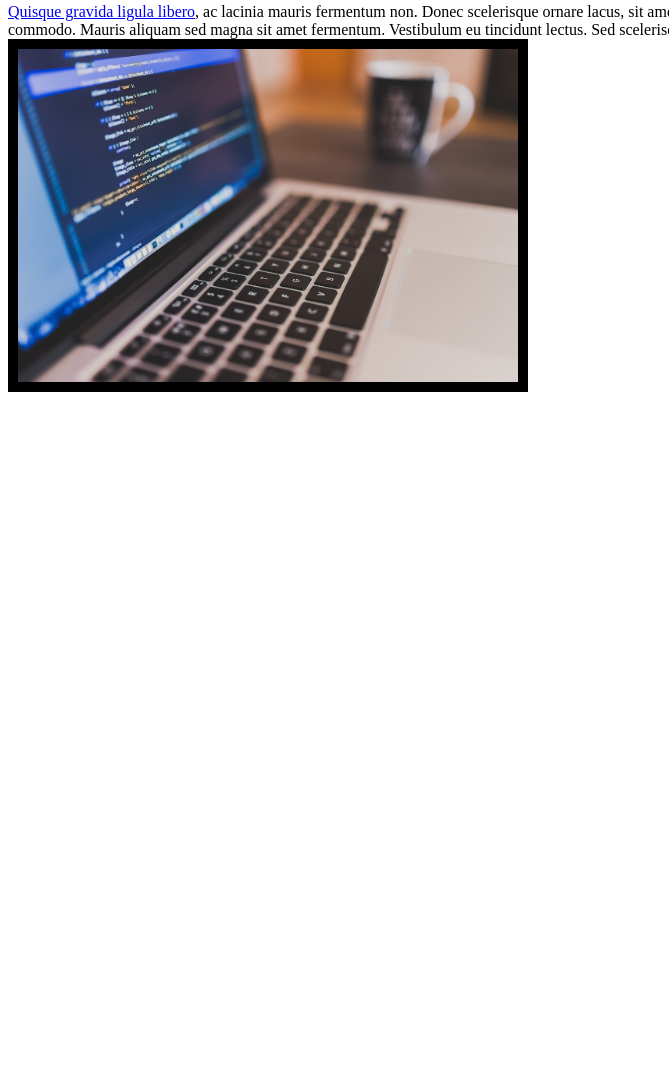
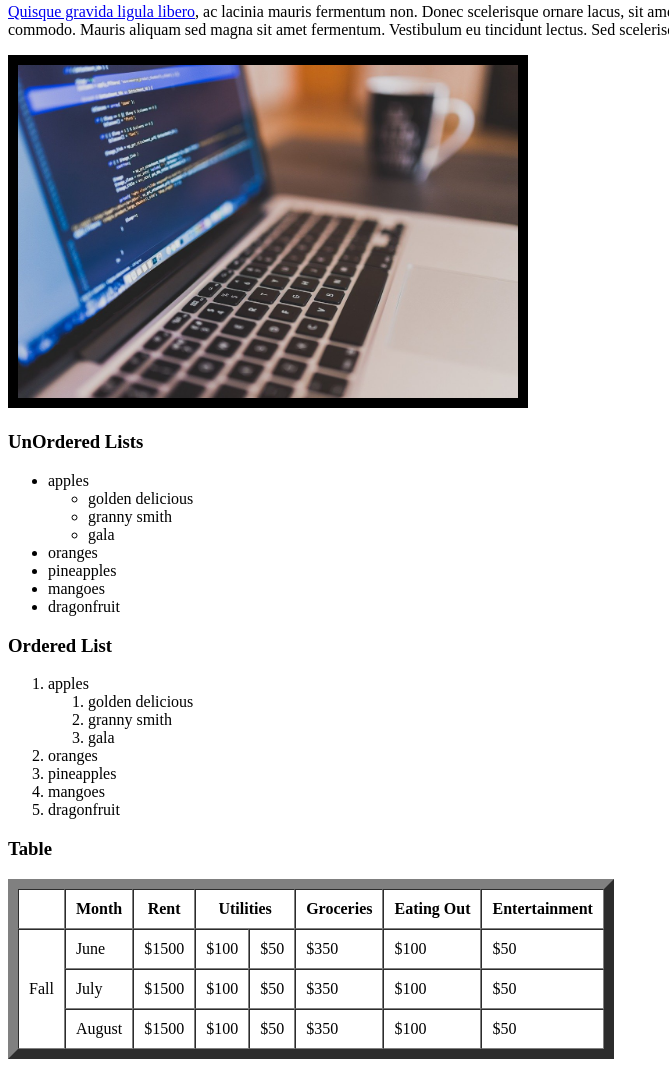
Before and after one commit to hamadshigri/My-First-Simple-Website, a plain HTML site: page index.html in a window 1280 px wide. Shown: the part 611-1678 px from the top of the page, without its empty margins (0-669 px from the left). Before the commit the page ends 1023 px from the top, so only its background shows below. Drawn offline with Linux system fonts and the light colour scheme.

Commit message:
Added some more tags

```diff
--- a/index.html
+++ b/index.html
@@ -44,8 +44,76 @@
         lacus, sit amet cursus leo. Ut rutrum ultricies ex sed maximus. Phasellus varius consectetur diam eget commodo.
         Mauris aliquam sed magna sit amet fermentum. Vestibulum eu tincidunt lectus. Sed scelerisque diam et enim rutrum
         commodo. <br>
-        <img src="coding.jpg" border="10" width="500px">
     </p>
+    <img src="coding.jpg" border="10" width="500px">
+
+    <h3>UnOrdered Lists</h3>
+    <ul>
+        <li>apples
+            <ul>
+                <li>golden delicious</li>
+                <li>granny smith</li>
+                <li>gala</li>
+            </ul>
+        </li>
+        <li>oranges</li>
+        <li>pineapples</li>
+        <li>mangoes</li>
+        <li>dragonfruit</li>
+    </ul>
+    <h3>Ordered List</h3>
+    <ol>
+        <li>apples
+            <ol>
+                <li>golden delicious</li>
+                <li>granny smith</li>
+                <li>gala</li>
+            </ol>
+        </li>
+        <li>oranges</li>
+        <li>pineapples</li>
+        <li>mangoes</li>
+        <li>dragonfruit</li>
+    </ol>
+    <h3>Table</h3>
+    <table border="10"cellpadding="10" cellspacing="0">
+        <tr>
+            <th></th>
+            <th>Month</th>
+            <th>Rent</th>
+            <th colspan="2">Utilities</th>
+            <th>Groceries</th>
+            <th>Eating Out</th>
+            <th>Entertainment</th>
+        </tr>
+        <tr>
+            <td rowspan="3">Fall</td>
+            <td>June</td>
+            <td>$1500</td>
+            <td>$100</td>
+            <td>$50</td>
+            <td>$350</td>
+            <td>$100</td>
+            <td>$50</td>
+        </tr>
+        <tr>
+            <td>July</td>
+            <td>$1500</td>
+            <td>$100</td>
+            <td>$50</td>
+            <td>$350</td>
+            <td>$100</td>
+            <td>$50</td>
+        </tr>
+        <tr>
+            <td>August</td>
+            <td>$1500</td>
+            <td>$100</td>
+            <td>$50</td>
+            <td>$350</td>
+            <td>$100</td>
+            <td>$50</td>
+        </tr>
+    </table>
 </body>
-
 </html>
```
